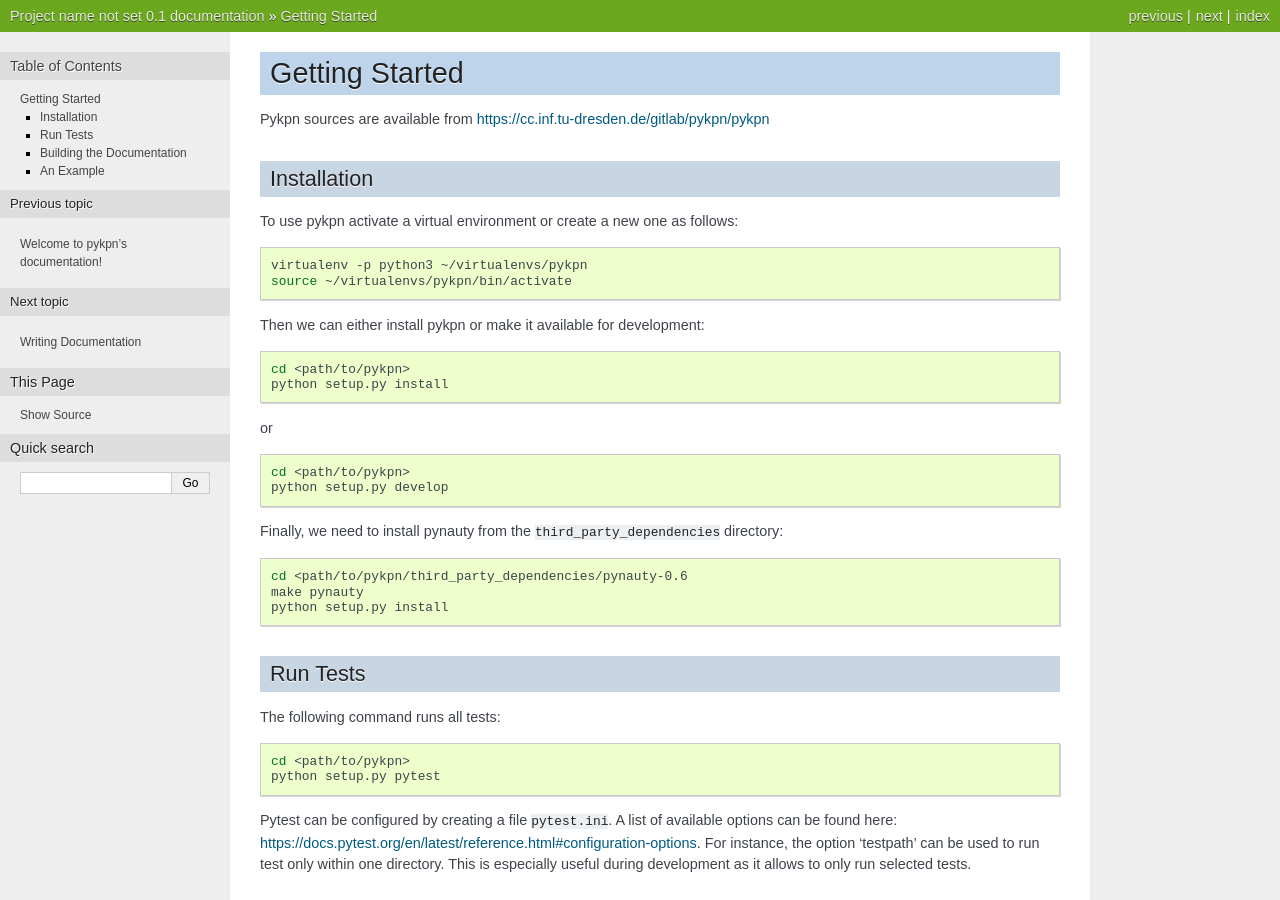
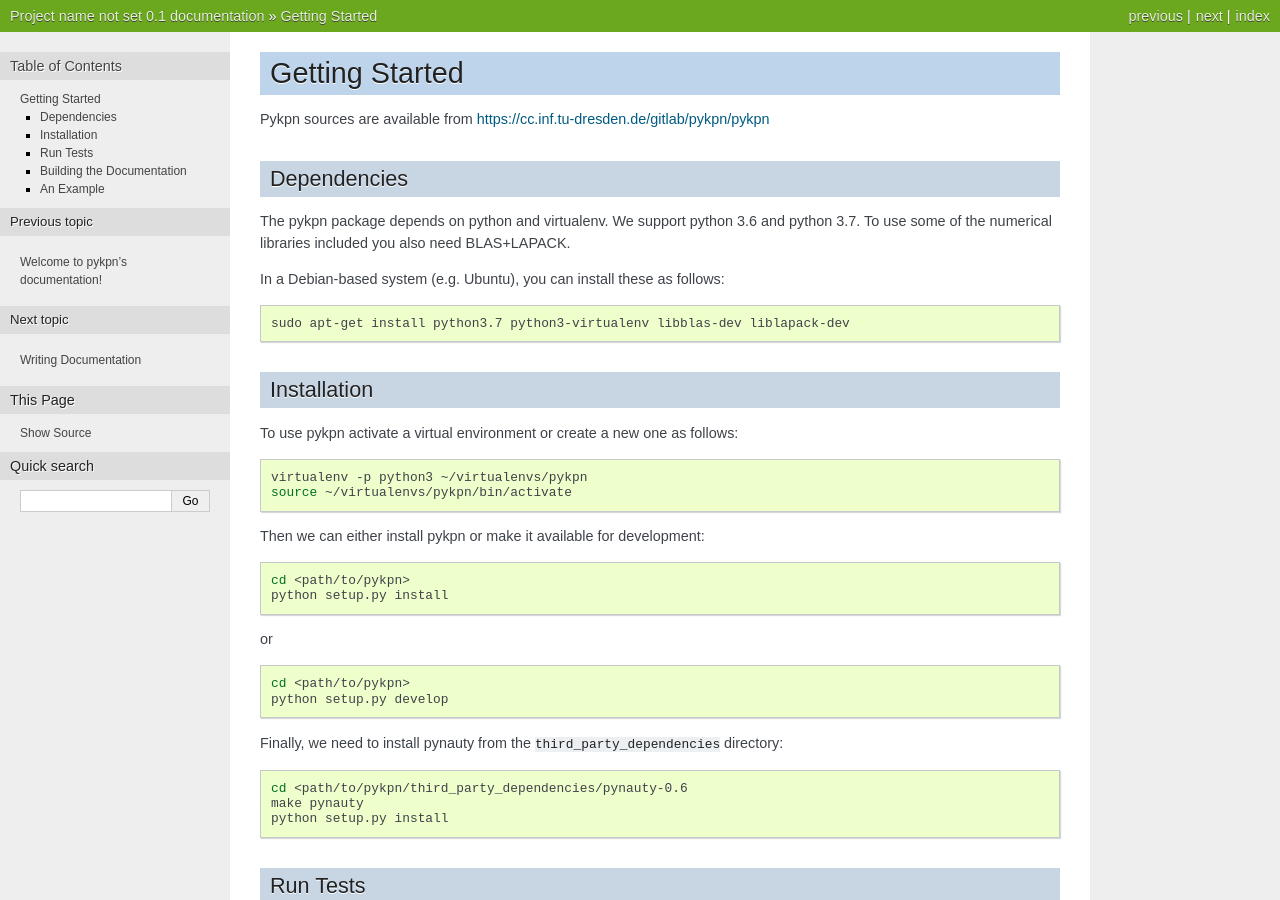
Before and after one commit to tud-ccc/mocasin, a Sphinx documentation site: the page built from doc/getting_started.rst, in a window 1280 px wide and 900 px high. Built offline with Sphinx 7.4.7, drawn with Linux system fonts in a browser that asks for light colours; pages that are not in the unit, such as notebooks, are missing from menus; the version number is read from the project's files by our own code.

Commit message:
Documented BLAS+LAPACK dependecies, removed sudo from CI script

```diff
--- a/doc/getting_started.rst
+++ b/doc/getting_started.rst
@@ -2,6 +2,17 @@ Getting Started
 ===============
 
 Pykpn sources are available from https://cc.inf.tu-dresden.de/gitlab/pykpn/pykpn
+
+Dependencies
+------------
+
+The pykpn package depends on python and virtualenv. We support python 3.6 and python 3.7. To use some of the numerical libraries included you also need BLAS+LAPACK.
+
+In a Debian-based system (e.g. Ubuntu), you can install these as follows:
+
+.. code-block:: sh
+
+   sudo apt-get install python3.7 python3-virtualenv libblas-dev liblapack-dev
 
 Installation
 ------------
```
Also changed, not shown: .gitlab-ci.yml.
